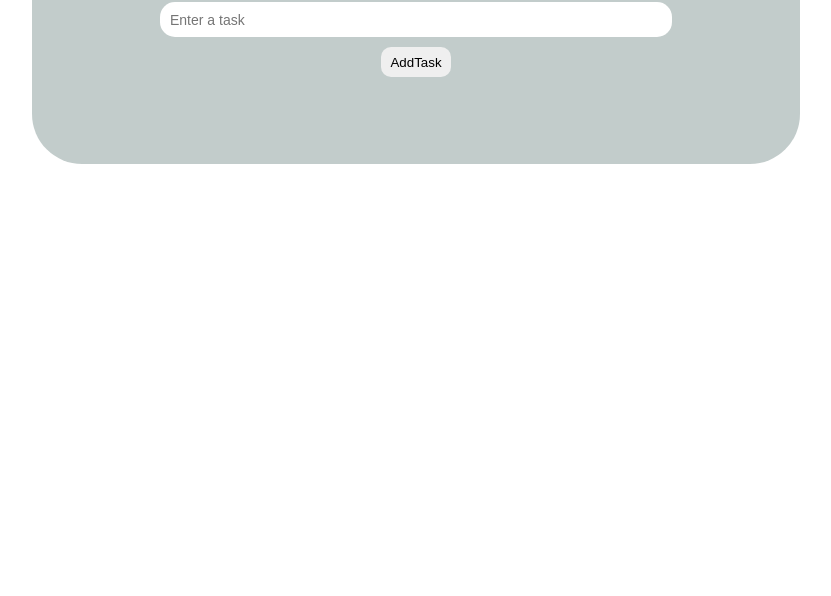
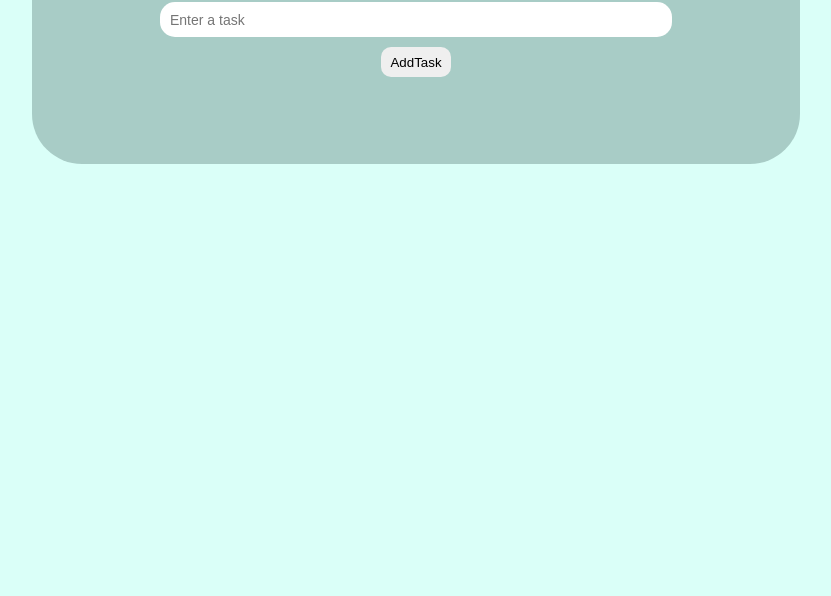
Before and after one commit to gauravv486/to_do_list-10-02, a plain HTML site: page index.html in a window 1280 px wide. Shown: the part 204-800 px from the top of the page, without its empty margins (224-1055 px from the left). Drawn offline with Linux system fonts and the light colour scheme.

Commit message:
Update style.css
add color to bg

```diff
--- a/style.css
+++ b/style.css
@@ -10,6 +10,7 @@ body {
     justify-content: center;
     align-items: center;
     margin-top: 10%;
+    background-color: rgba(127, 255, 234, 0.288);
 }
 
 #To-Do-list {
```
